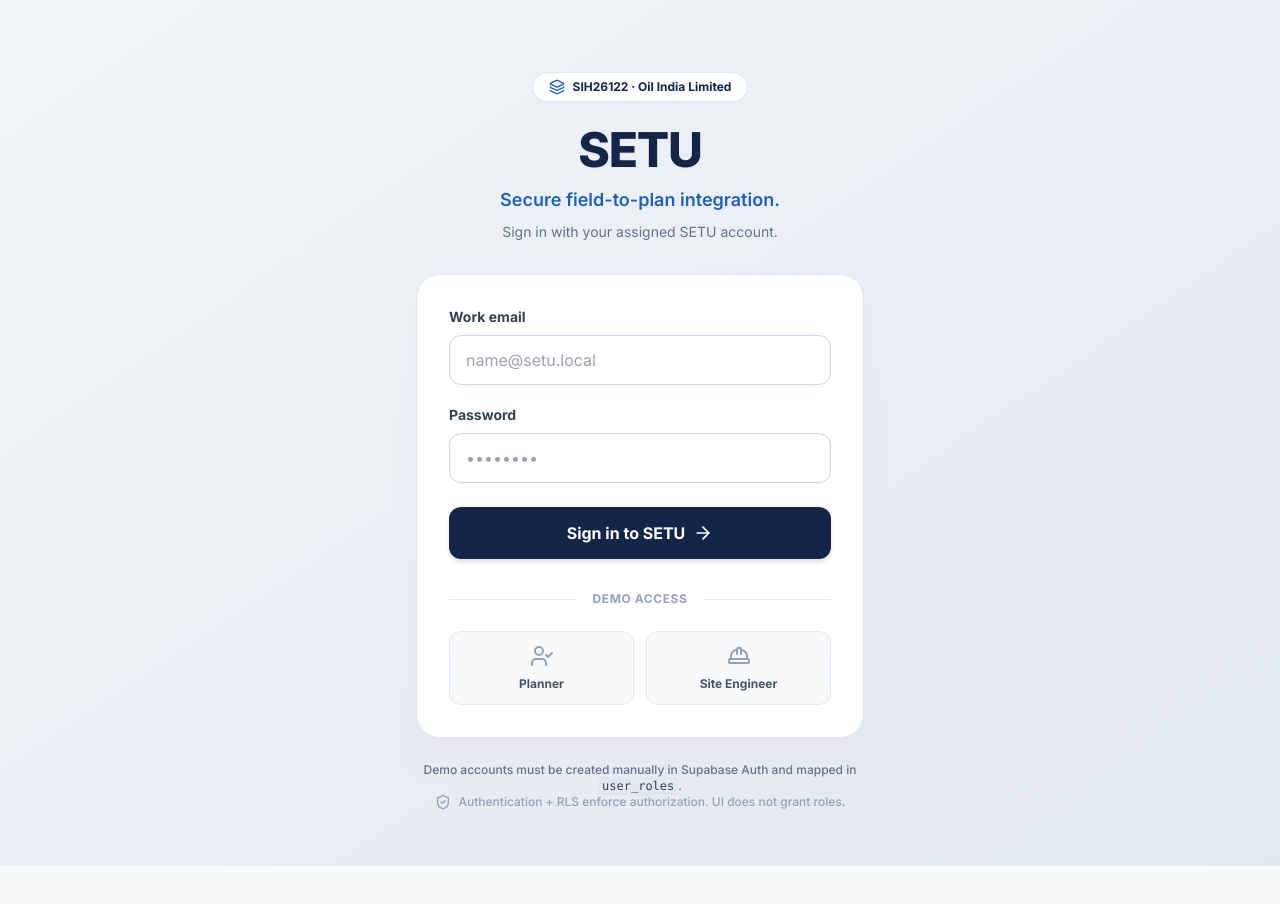
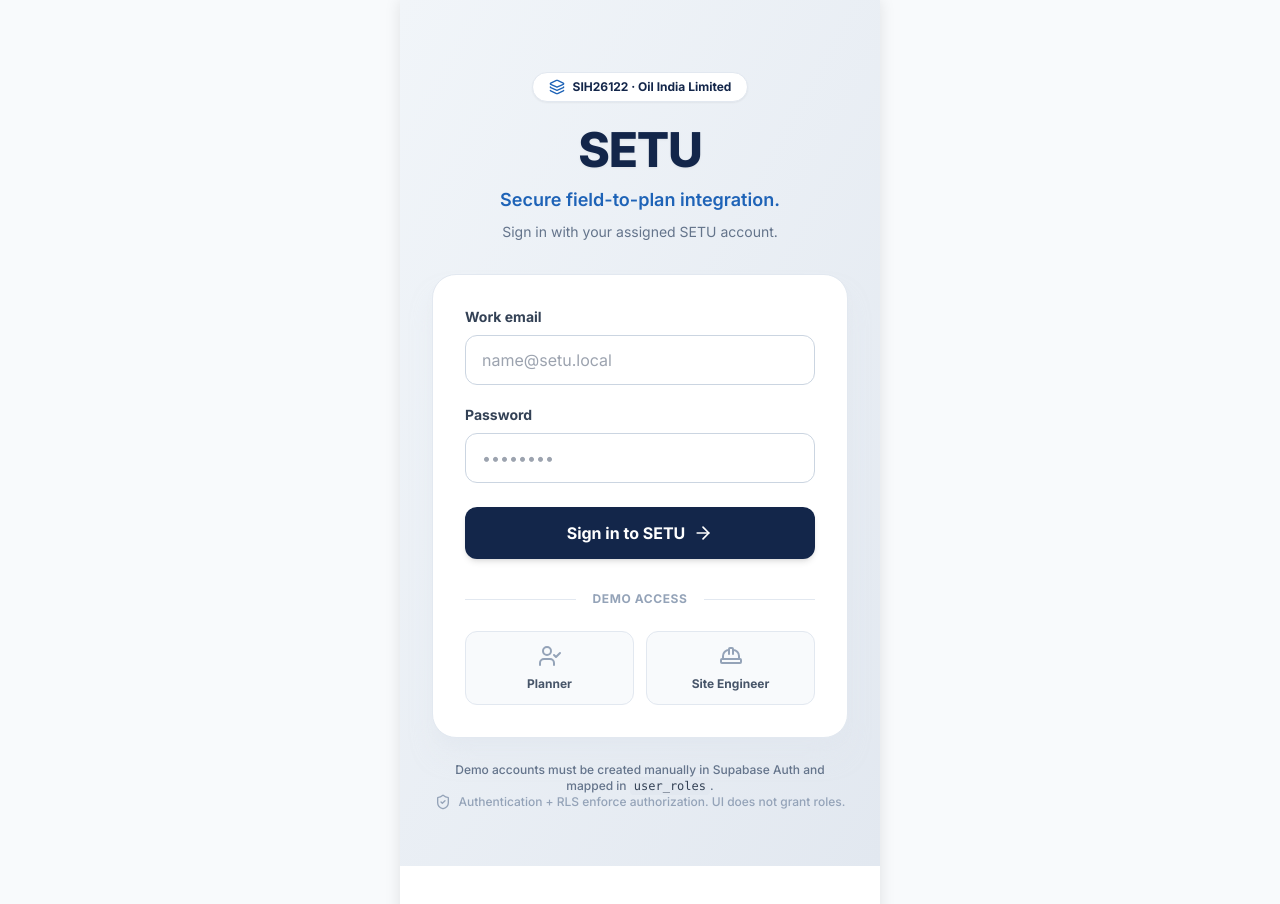
Before and after one commit to dinamsingh/Setu, a React (Vite) app in the folder frontend/: page / in a window 1280 px wide. Shown: the top 904 px of the page. Before the commit the page ends 866 px from the top, so only its background shows below. Built offline with nearby package versions, Linux system fonts and the light colour scheme; no server answers.

Commit message:
Added mobile view layout for frontend

```diff
--- a/frontend/src/App.tsx
+++ b/frontend/src/App.tsx
@@ -1,3 +1,47 @@
+// import React from 'react';
+// import { BrowserRouter, Routes, Route, Navigate } from 'react-router-dom';
+// import { RoleSelection } from './pages/RoleSelection';
+// import { FieldCapture } from './pages/supervisor/FieldCapture';
+// import { CommandCenter } from './pages/planner/CommandCenter';
+// import { ScheduleOnboarding } from './pages/planner/ScheduleOnboarding';
+// import { ReviewQueue } from './pages/planner/ReviewQueue';
+// import { AuditExport } from './pages/planner/AuditExport';
+// import { ScheduleActuals } from './pages/planner/ScheduleActuals';
+// import { AuthProvider } from './lib/AuthContext';
+// import { ProtectedRoute } from './components/common/ProtectedRoute';
+
+// export const App: React.FC = () => {
+//   return (
+//     <AuthProvider>
+//       <BrowserRouter>
+//         <Routes>
+//         {/* Screen 1: Role Selection */}
+//         <Route path="/" element={<RoleSelection />} />
+
+//         <Route element={<ProtectedRoute roles={['site', 'engineer']} />}>
+//           <Route path="/supervisor/capture" element={<FieldCapture />} />
+//         </Route>
+
+//         <Route element={<ProtectedRoute roles={['planner', 'admin']} />}>
+//           <Route path="/planner/command-center" element={<CommandCenter />} />
+//           <Route path="/planner/onboarding" element={<ScheduleOnboarding />} />
+//           <Route path="/planner/review" element={<ReviewQueue />} />
+//           <Route path="/planner/schedule-actuals" element={<ScheduleActuals />} />
+//           <Route path="/planner/audit-export" element={<AuditExport />} />
+//         </Route>
+
+//         {/* Catch-all */}
+//         <Route path="*" element={<Navigate to="/" replace />} />
+//       </Routes>
+//       </BrowserRouter>
+//     </AuthProvider>
+//   );
+// };
+
+// export default App;
+
+
+
 import React from 'react';
 import { BrowserRouter, Routes, Route, Navigate } from 'react-router-dom';
 import { RoleSelection } from './pages/RoleSelection';
@@ -14,6 +58,8 @@
   return (
     <AuthProvider>
       <BrowserRouter>
+        {/* Mobile View Wrapper */}
+        <div className="min-h-screen bg-white flex flex-col w-full overflow-x-hidden pb-16">
           <Routes>
             {/* Screen 1: Role Selection */}
             <Route path="/" element={<RoleSelection />} />
@@ -33,6 +79,7 @@
             {/* Catch-all */}
             <Route path="*" element={<Navigate to="/" replace />} />
           </Routes>
+        </div>
       </BrowserRouter>
     </AuthProvider>
   );
--- a/frontend/src/index.css
+++ b/frontend/src/index.css
@@ -26,3 +26,19 @@
 ::-webkit-scrollbar-thumb:hover {
   background: #94A3B8;
 }
+
+
+body {
+  background-color: #f3f4f6; /* Desktop par background gray rakhega */
+}
+
+#root {
+  width: 100%;
+  max-width: 480px; /* Mobile ki maximum width */
+  margin: 0 auto; /* Screen ke center mein layega */
+  min-height: 100vh;
+  background-color: #ffffff;
+  overflow-x: hidden; /* Horizontal scroll block karega */
+  position: relative;
+  box-shadow: 0 0 15px rgba(0,0,0,0.1);
+}
```
Also changed, not shown: frontend/index.html (+1 -1 lines). Lines whose indentation alone changed are shown as unchanged.
